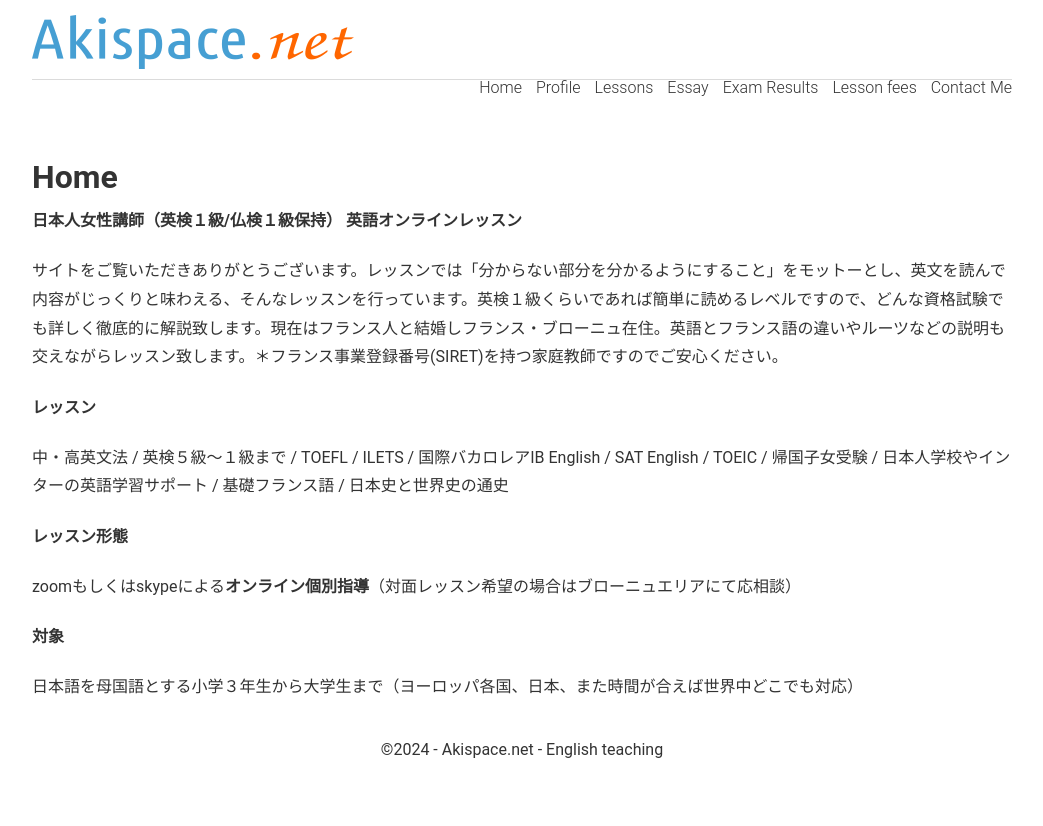
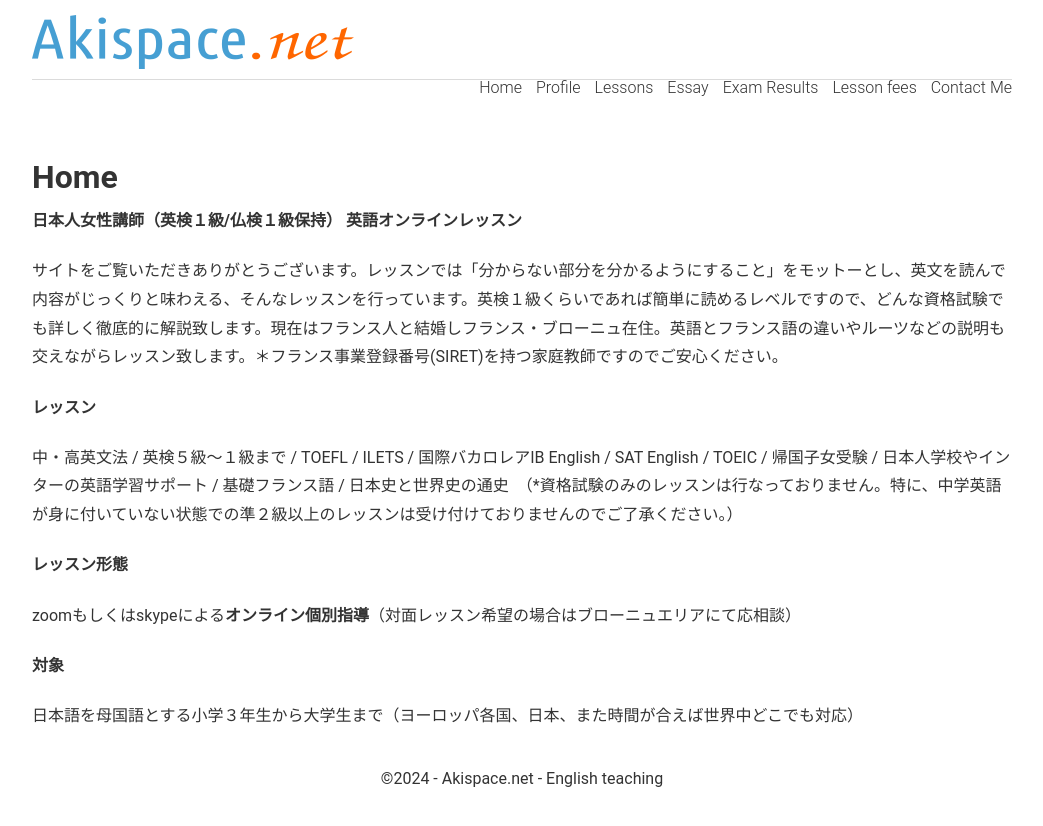
Before and after one commit to phocean/akispace, a Jekyll site: the page built from index.md, in a window 1280 px wide. Shown: the top 826 px of the page, without its empty margins (118-1161 px from the left). Built offline with Jekyll 4.4.1, drawn with Linux system fonts in a browser that asks for light colours.

Commit message:
Update index.md

```diff
--- a/index.md
+++ b/index.md
@@ -14,7 +14,7 @@
 
 **レッスン**
 
-中・高英文法 / 英検５級〜１級まで / TOEFL / ILETS / 国際バカロレアIB English / SAT English / TOEIC / 帰国子女受験 / 日本人学校やインターの英語学習サポート / 基礎フランス語 / 日本史と世界史の通史
+中・高英文法 / 英検５級〜１級まで / TOEFL / ILETS / 国際バカロレアIB English / SAT English / TOEIC / 帰国子女受験 / 日本人学校やインターの英語学習サポート / 基礎フランス語 / 日本史と世界史の通史　（*資格試験のみのレッスンは行なっておりません。特に、中学英語が身に付いていない状態での準２級以上のレッスンは受け付けておりませんのでご了承ください。）
 
 **レッスン形態**
 
```
